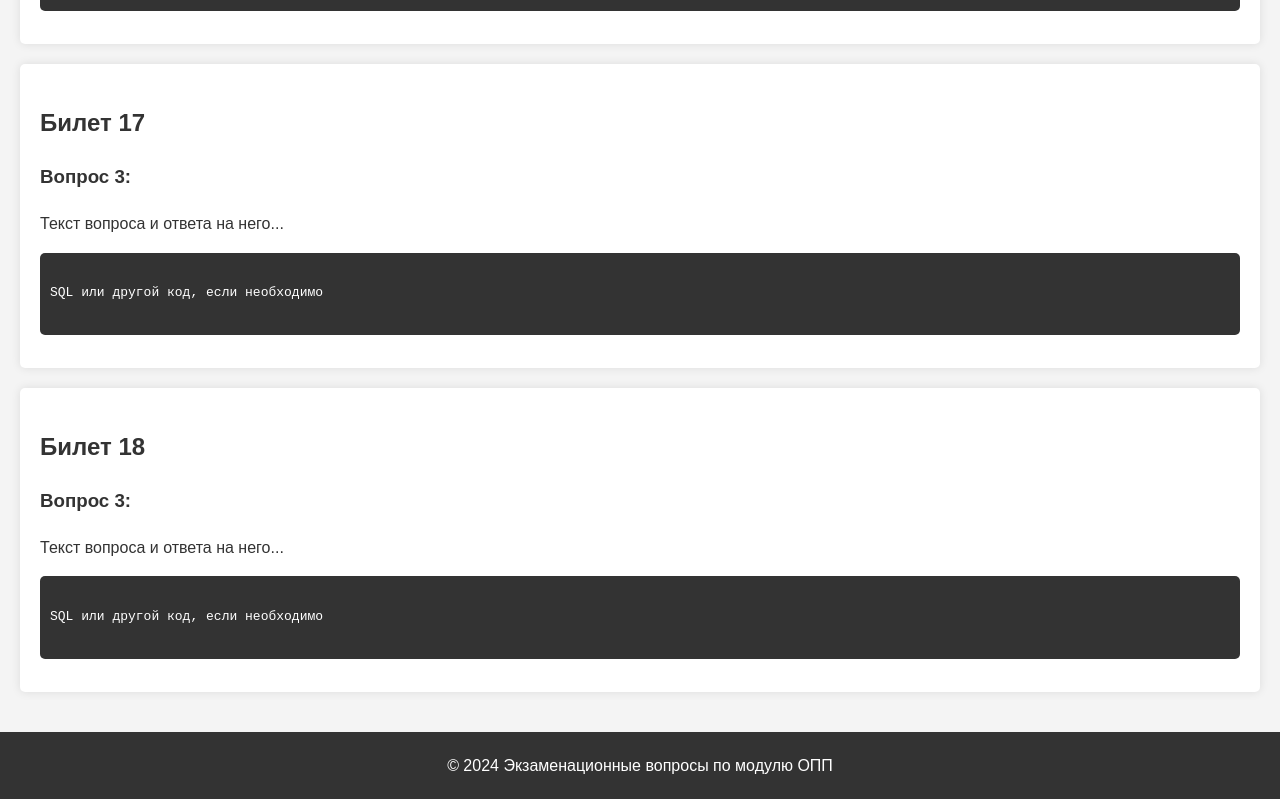
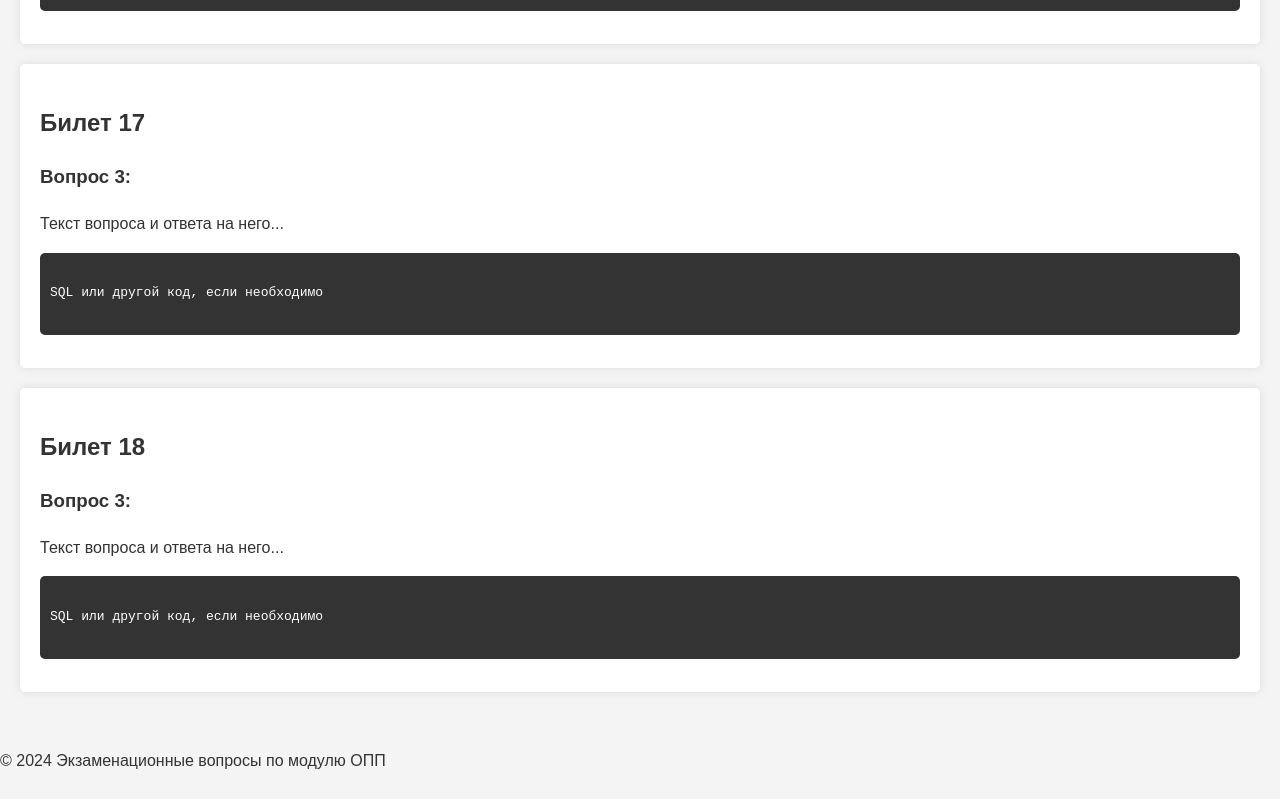
Before and after one commit to SemenyachenkoDY/opp, a plain HTML site: page index.html in a window 1280 px wide. Shown: the part 6115-6914 px from the top of the page. Drawn offline with Linux system fonts and the light colour scheme.

Commit message:
Update styles.css

```diff
--- a/styles.css
+++ b/styles.css
@@ -48,11 +48,3 @@ pre {
     overflow: auto;
     border-radius: 5px;
 }
-
-footer {
-    display: flex;
-    justify-content: center;
-    padding: 5px;
-    background: #333;
-    color: #fff;
-}
```
